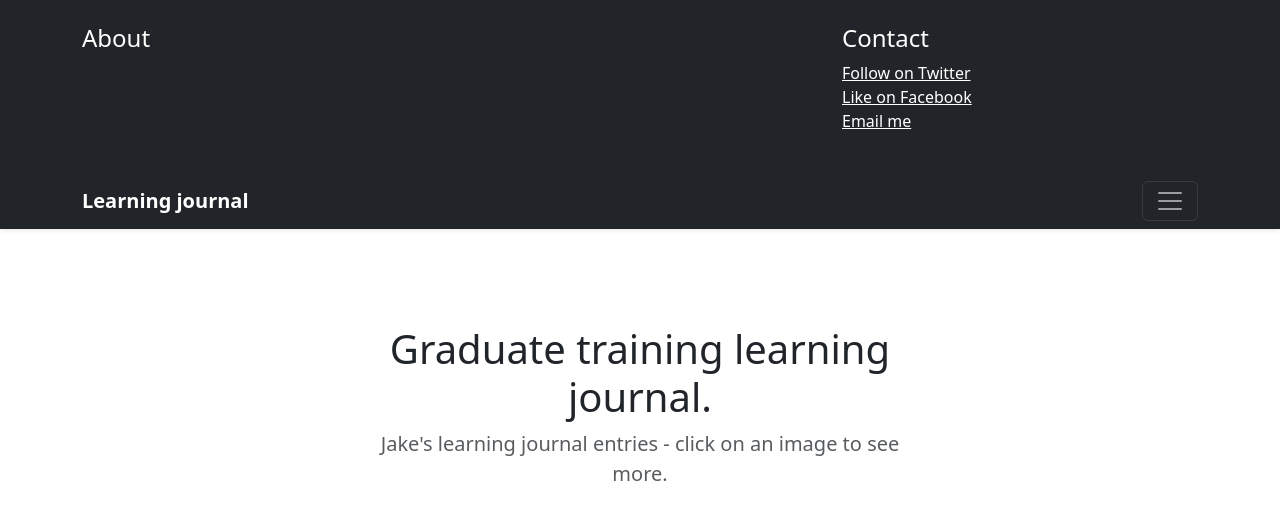
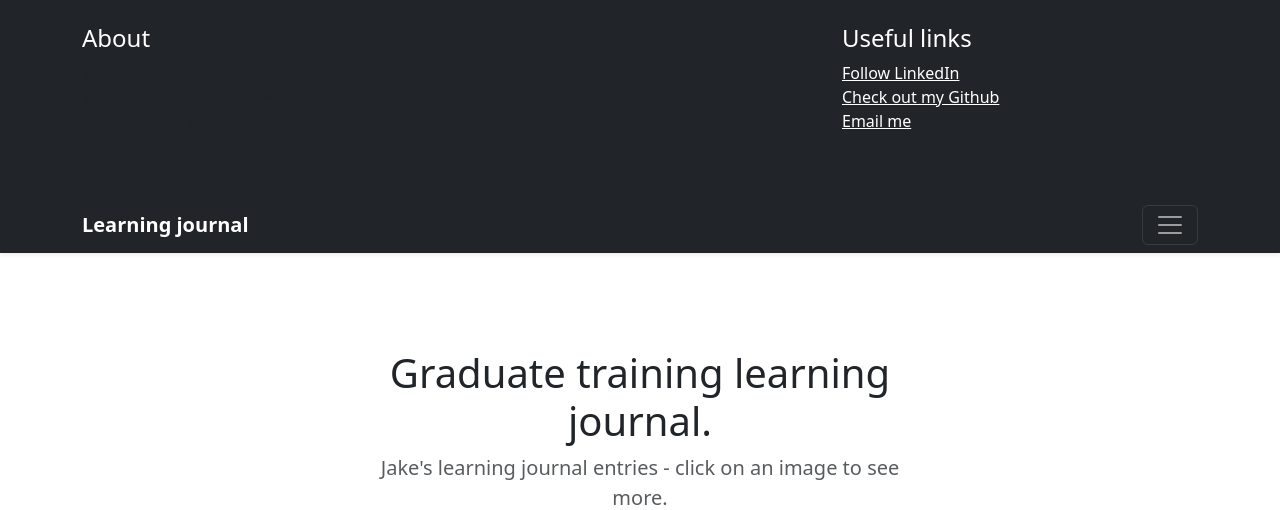
Before and after one commit to JakeCG/Personal-portfolio, a Django app: page / in a window 1280 px wide, after a click that opens the changed part. Shown: the top 510 px of the page. Run offline with Django 4.2, Linux system fonts and the light colour scheme; some libraries are stand-ins or nearby versions.

Commit message:
Navigation bar changes.

```diff
--- a/jobs/templates/jobs/home.html
+++ b/jobs/templates/jobs/home.html
@@ -91,14 +91,14 @@
       <div class="row">
         <div class="col-sm-8 col-md-7 py-4">
           <h4 class="text-white">About</h4>
-          <p class="text-muted">Add some information about the album below, the author, or any other background context. Make it a few sentences long so folks can pick up some informative tidbits. Then, link them off to some social networking sites or contact information.</p>
+          <p class="text-muted">This journal app was created as part of my Solirius graduate training programme. This is the landing page with a selection of journal entries shown - click each one to read that entry. Click "blog page" to make it to the blog itself and read the entries in a longer format. </p>
         </div>
         <div class="col-sm-4 offset-md-1 py-4">
-          <h4 class="text-white">Contact</h4>
+          <h4 class="text-white">Useful links</h4>
           <ul class="list-unstyled">
-            <li><a href="#" class="text-white">Follow on Twitter</a></li>
-            <li><a href="#" class="text-white">Like on Facebook</a></li>
-            <li><a href="#" class="text-white">Email me</a></li>
+            <li><a href="https://www.linkedin.com/in/jake-gowler-aa6794130/" class="text-white" target="_blank">Follow LinkedIn</a></li>
+            <li><a href="https://github.com/JakeCG" class="text-white" target="_blank">Check out my Github</a></li>
+            <li><a href="mailto: dummy@example.com" class="text-white" target="_blank">Email me</a></li>
           </ul>
         </div>
       </div>
```
